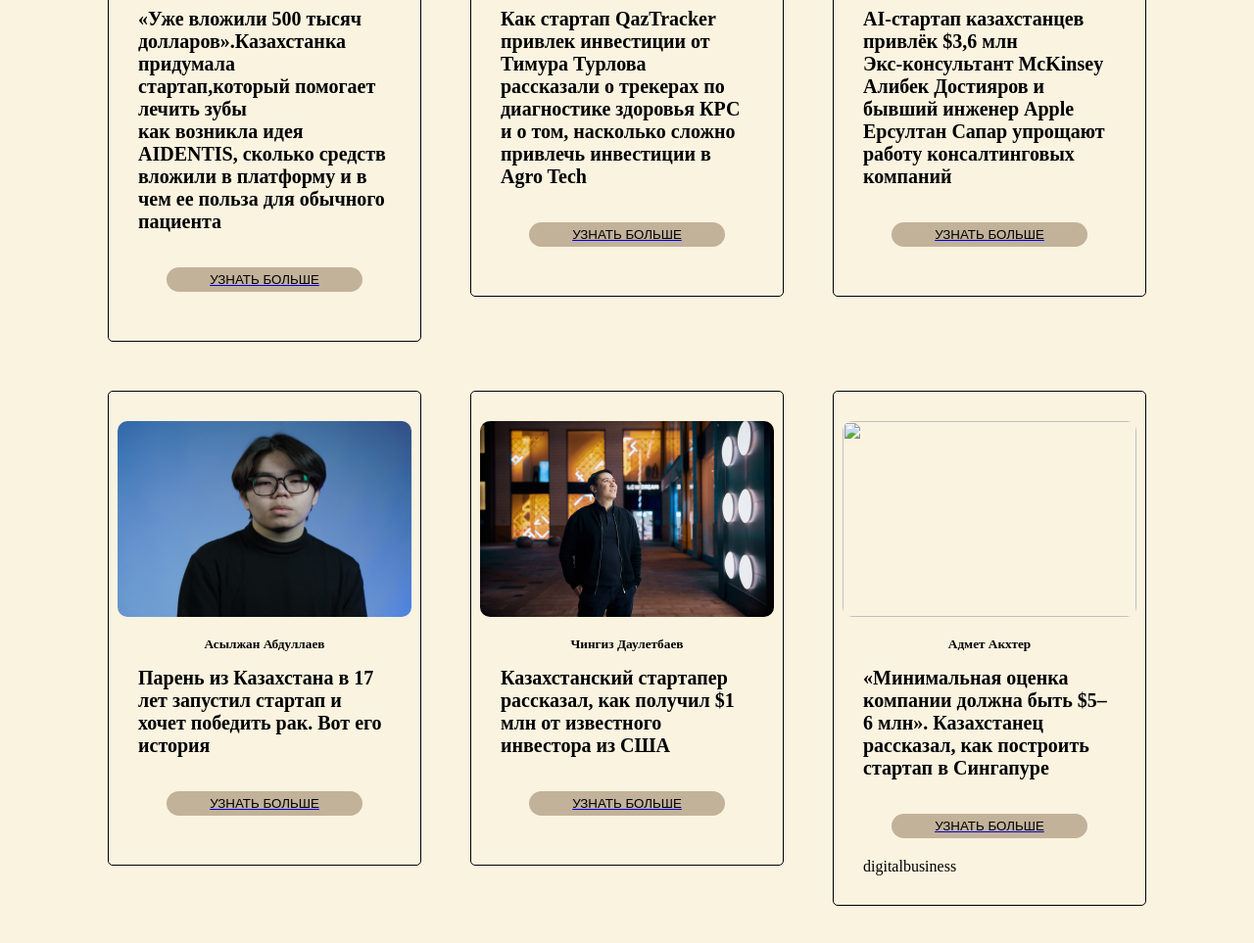
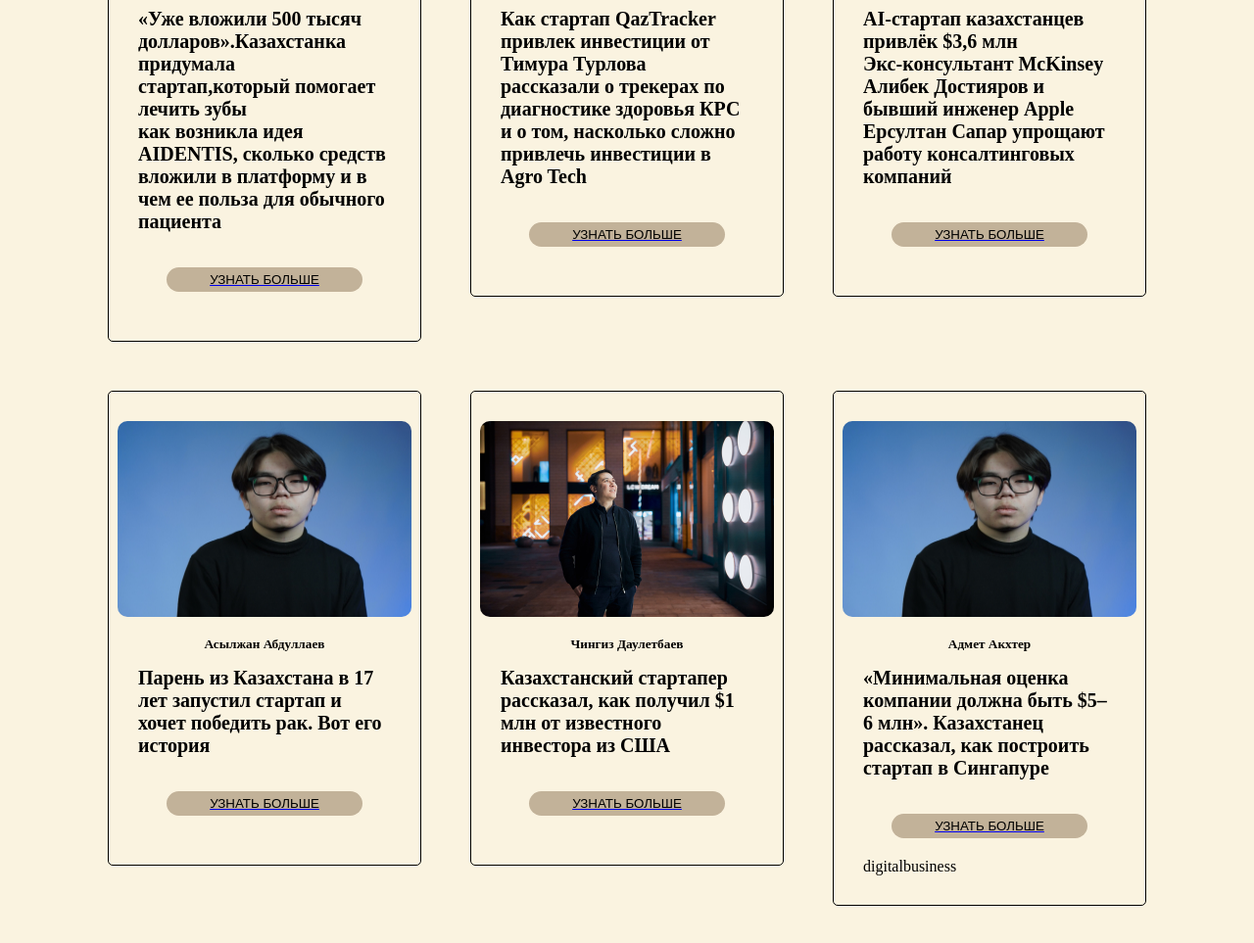
Before and after one commit to nikitakogay/STARTLUB, a plain HTML site: page index.html in a window 1280 px wide. Shown: the part 1262-2225 px from the top of the page at 98% size. Drawn offline with Linux system fonts and the light colour scheme.

Commit message:
Update index.html

```diff
--- a/index.html
+++ b/index.html
@@ -154,7 +154,7 @@
           >
         </div>
         <div class="offer-card">
-          <img src="./" alt="" />
+          <img src="./img/img_4293.jpg" alt="" />
           <h5>Адмет Акхтер</h5>
           <h1>
             «Минимальная оценка компании должна быть $5–6 млн». Казахстанец
```
